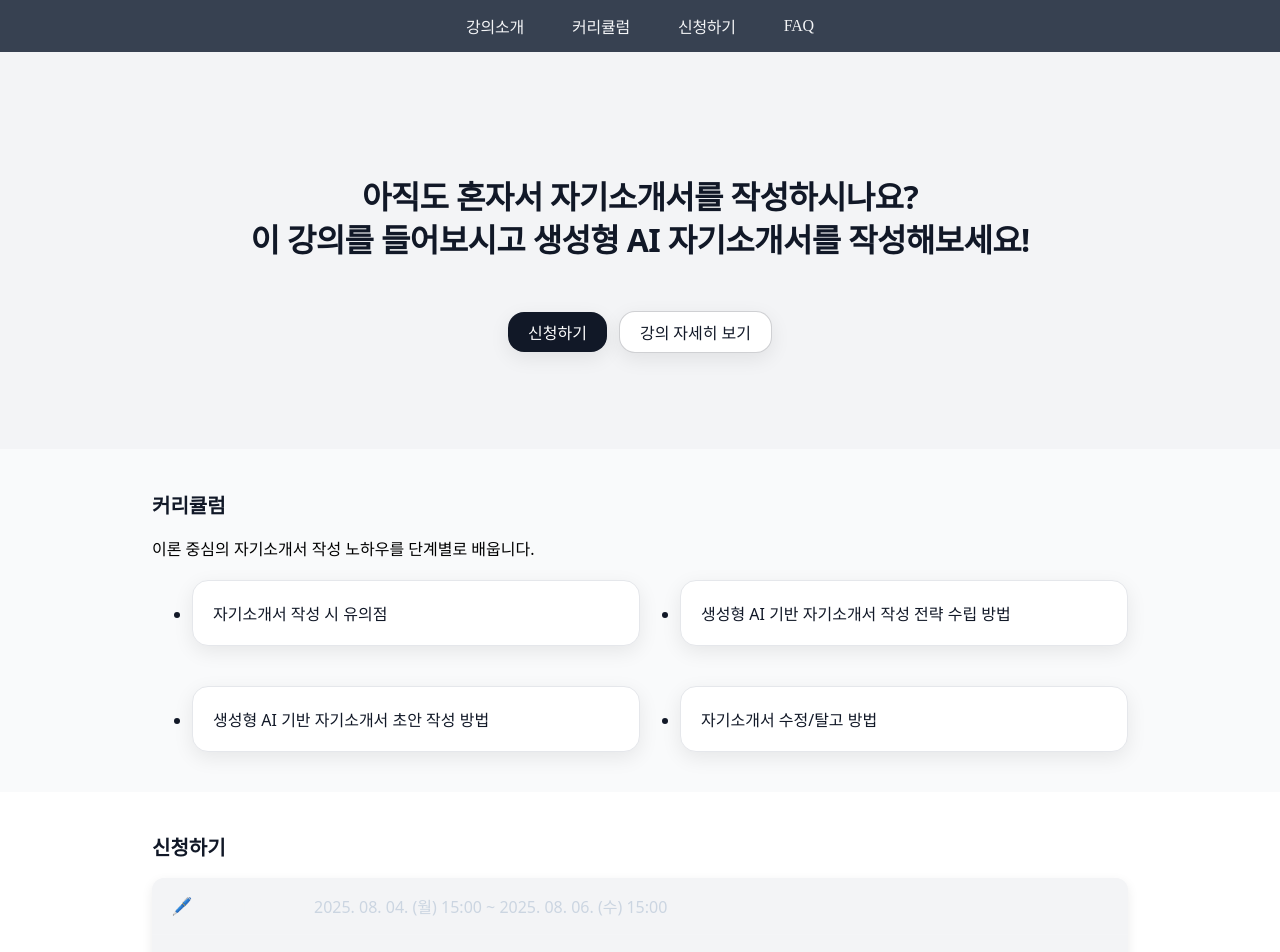
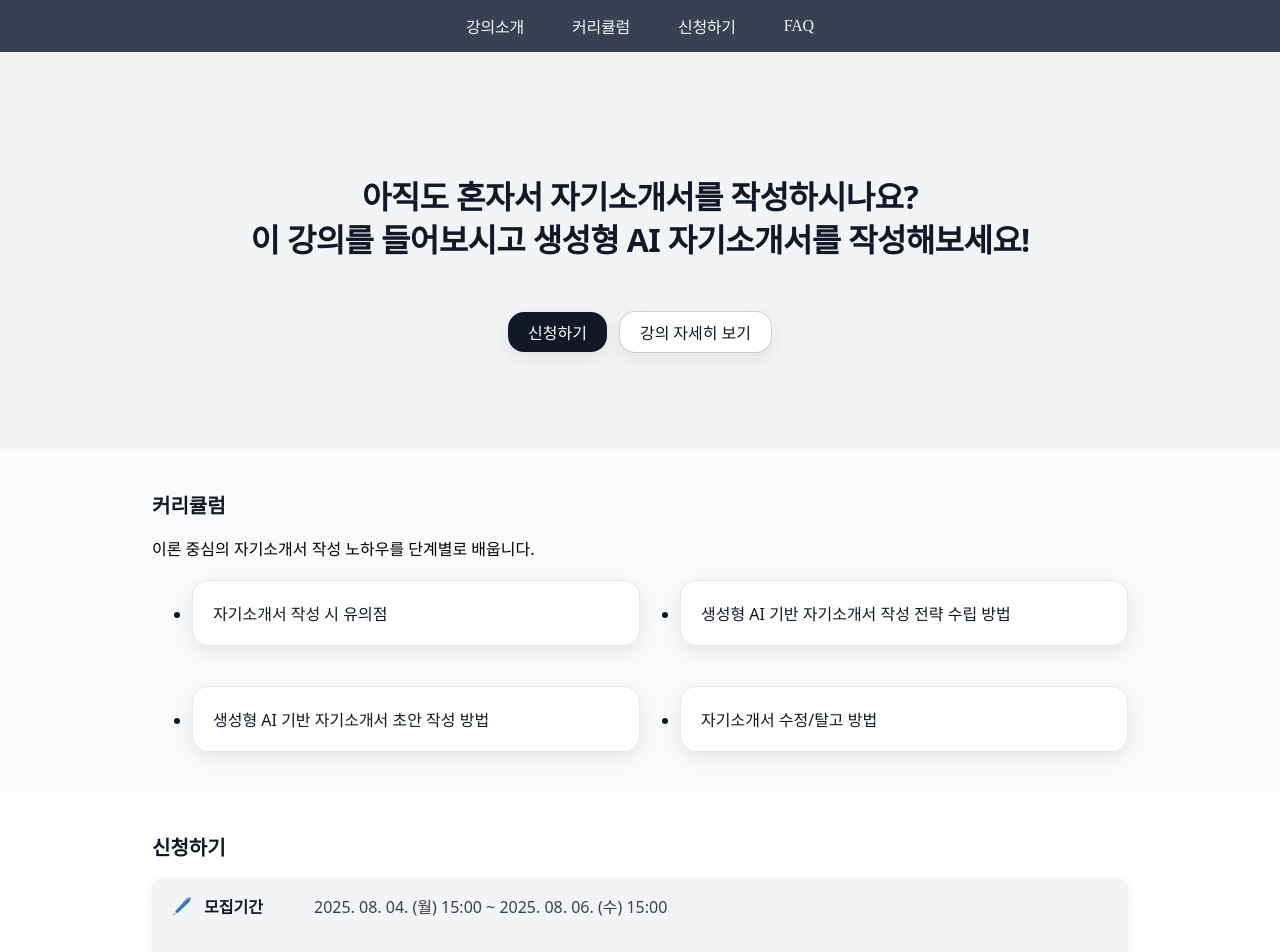
Before and after one commit to sipoon07/harmonium-likelion-v2, a React (Vite) app: page / in a window 1280 px wide. Shown: the top 952 px of the page. Built offline with nearby package versions, Linux system fonts and the light colour scheme; the HTML template or start-up script is replaced by a standard one; a web font is replaced by a local one.

Commit message:
Edit font color

```diff
--- a/src/sections/ApplySection.module.css
+++ b/src/sections/ApplySection.module.css
@@ -24,9 +24,9 @@
 }
 .label{
   flex:0 0 110px;
-  font-weight:700; color:#f3f4f6;
+  font-weight:700; color:#111827;
 }
-.value{ flex:1; color:#cbd5e1; }
+.value{ flex:1; color:#374151; }
 
 .desc{
   margin-top:.75rem;
```
